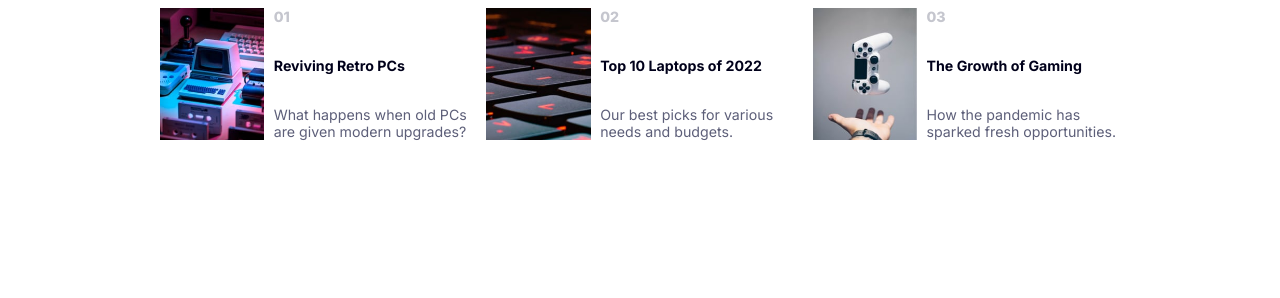
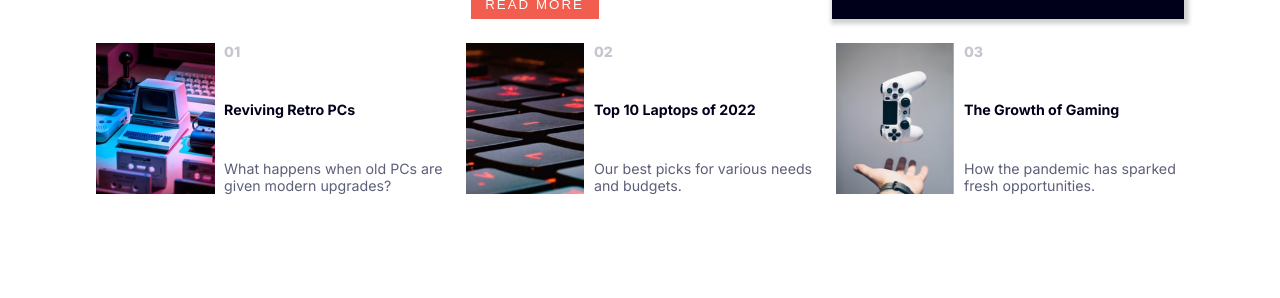
Before and after one commit to aditya-6394/News-Portal, a plain HTML site: page index.html in a window 1280 px wide. Shown: the part 502-800 px from the top of the page. Drawn offline with Linux system fonts and the light colour scheme.

Commit message:
Change container viewport width

```diff
--- a/Static/style.css
+++ b/Static/style.css
@@ -20,7 +20,7 @@ p {
   color: var(--Dark-grayish-blue);
 }
 .container {
-  width: 75vw;
+  width: 85vw;
   margin: 1.5em auto;
   display: flex;
   flex-direction: column;
```
